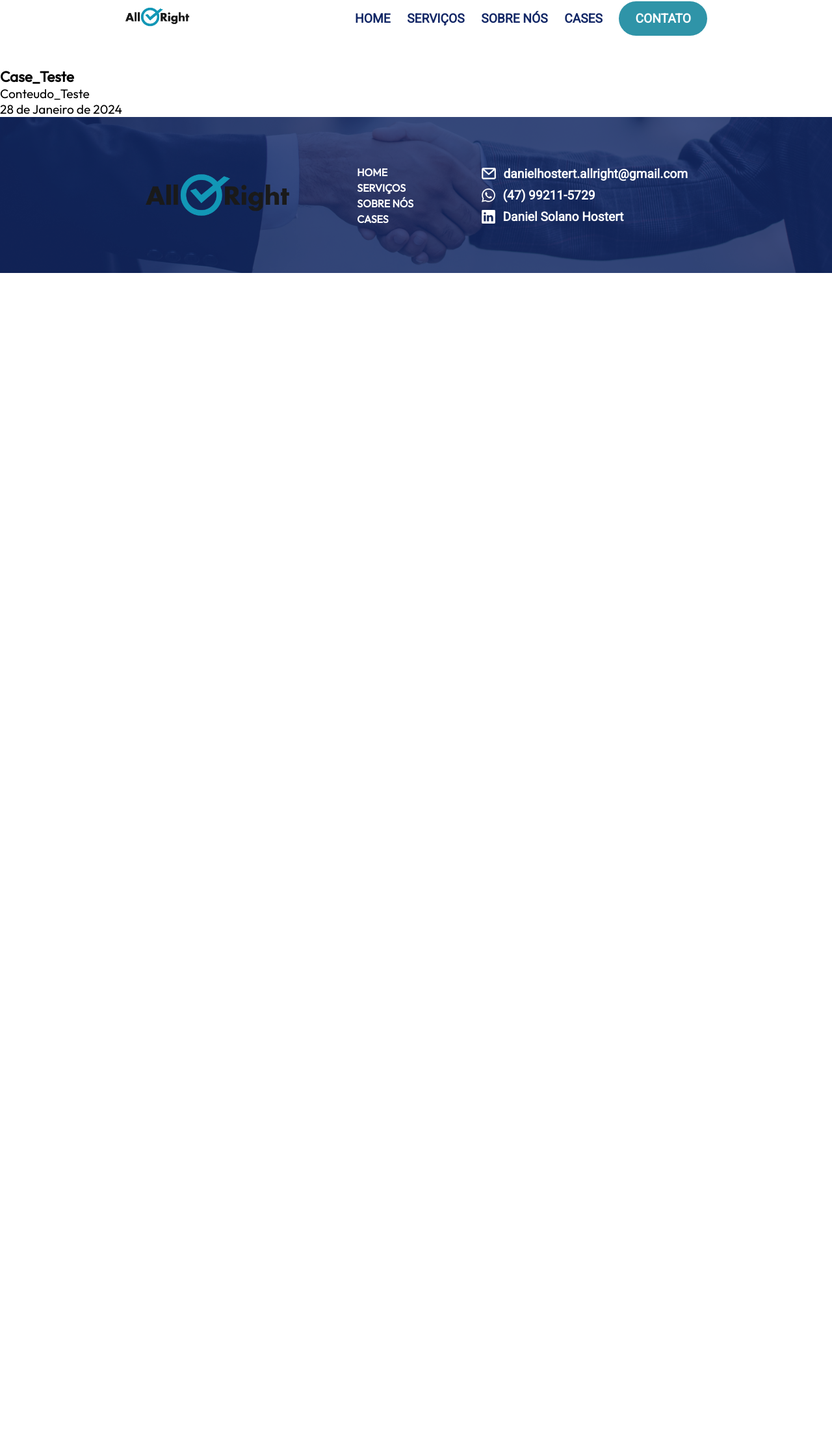
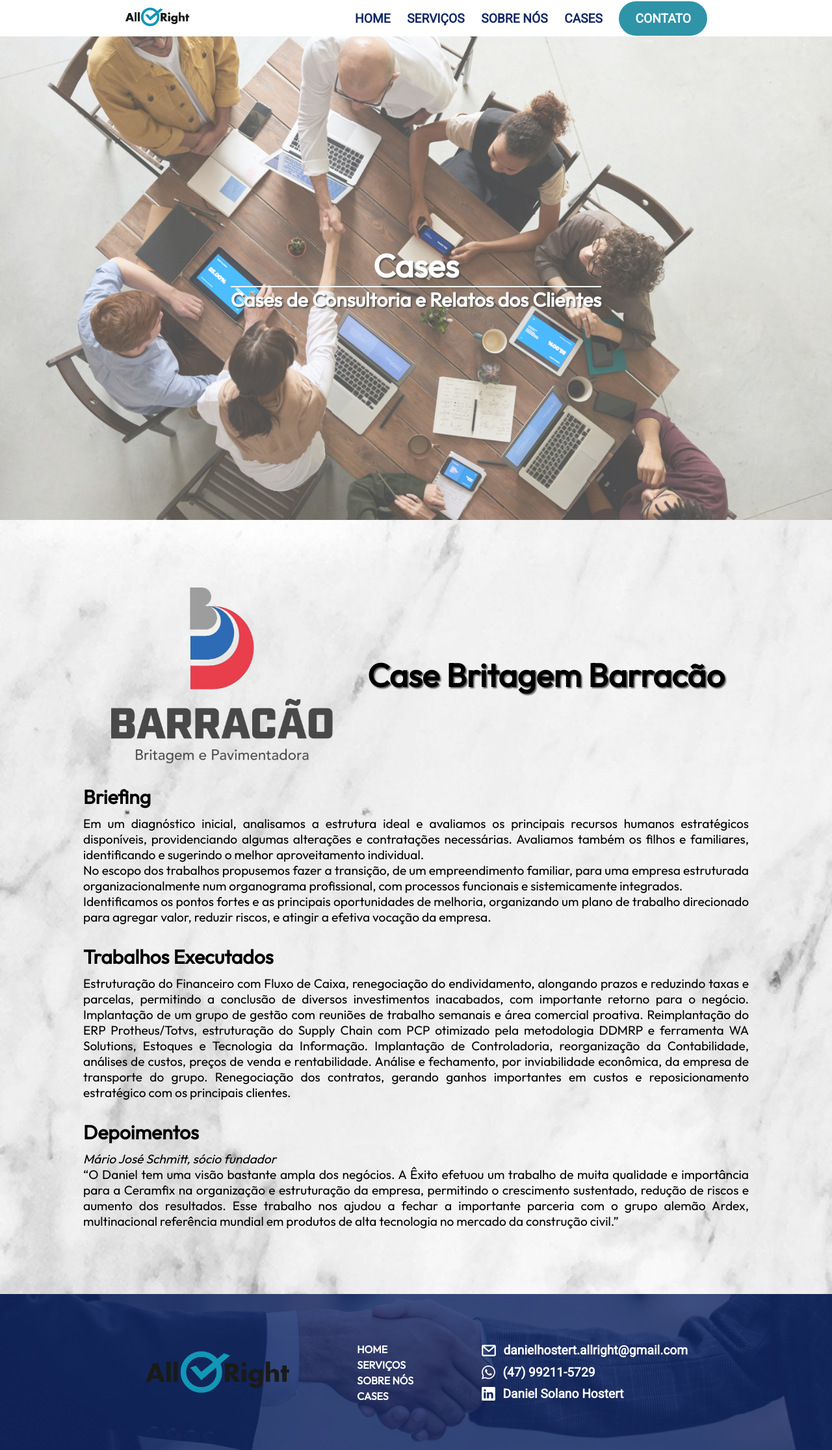
Before and after one commit to All-Right-Consultoria/All-Right-Landing-Page, a Django app: page /cases/ in a window 1280 px wide. Shown: the whole page at 65% size. Before the commit the page ends 420 px from the top, so only its background shows below. Run offline with Django 4.2, Linux system fonts and the light colour scheme; data comes from the database, SQL or seed files in the repository.

Commit message:
Adicionado front-end para a páginda de Cases

```diff
--- a/allright/assets/static/styles.css
+++ b/allright/assets/static/styles.css
@@ -138,7 +138,7 @@ p, li {
 .main-banner-img {
     max-height: 100%;
 }
-.apresentacao, .about-us {
+.apresentacao, .about-us, .texto-banner-cases {
     height: 93svh;
     display: flex;
     flex-direction: column;
@@ -171,7 +171,7 @@ p, li {
   }
 }
 
-.apresentacao {
+.apresentacao, .texto-banner-cases {
   animation: 1s ease-out 0s 1 slideInFromLeft;
 }
 
@@ -185,6 +185,7 @@ p, li {
     grid-template-columns: 1fr 1fr;
     gap: 50px;
     padding: 50px;
+    background-color: #ededed;
 }
 .card-servico {
     display: grid;
@@ -261,3 +262,68 @@ p, li {
     line-height: 2.2;
     font-size: 20px;
 }
+
+/* C A S E S */
+.cases {
+    display: flex;
+    flex-direction: column;
+    align-items: center;
+    padding: 100px 50px;
+}
+.container-case {
+    display: flex;
+    flex-direction: column;
+    width: 80vw;
+    gap: 30px;
+}
+.container-case h4{
+    color: black;
+    font-weight: bold;
+    font-size: 30px;
+    margin-bottom: 10px;
+}
+.banner-cases {
+    height: 93svh;
+}
+.banner-cases h1, h3, hr{
+    text-shadow: 2px 2px 2px hsla(0, 0%, 30%, 0.91);
+}
+.banner-cases h1 {
+    font-size: 50px;
+    text-align: center;
+}
+.banner-cases hr {
+    border: 1px solid white;
+}
+.banner-cases h3 {
+    font-size: 30px;
+}
+.cases-banner-img {
+    background-position: center;
+    background-size: cover;
+    background-repeat: repeat;
+    height: 100%;
+}
+.titulo-cases {
+    color: black;
+    font-size: 60px;
+    text-align: center;
+}
+.headline-case {
+    display: flex;
+    justify-content: center;
+    gap: 50px;
+    align-items: center;
+}
+.headline-case img{
+    max-width: 350px;
+    max-height: 350px;
+}
+.headline-case h3 {
+    color: black;
+    font-size: 50px;
+}
+.depoimentos span {
+        font-style: italic;
+        color: black;
+}
--- a/allright/assets/templates/base.html
+++ b/allright/assets/templates/base.html
@@ -24,7 +24,6 @@
                     <li><a class="contato" href="#footer">CONTATO</a></li>
                 </ul>
             </div>
-
         </div>
     </header>
     <main>
--- a/allright/blog/templates/cases_list.html
+++ b/allright/blog/templates/cases_list.html
@@ -1,19 +1,56 @@
 {% extends "base.html" %}
 {% load static %}
 {% block 'content' %}
-<div class="cases">
+<div class="banner-cases">
+    <div class="cases-banner-img" style="background-image: url({% static 'cases-banner.jpg' %});">
+        <div class="texto-banner-cases" >
+            <div class="texto-apresentacao">
                 <h1>Cases</h1>
-    <ul>
+                <hr>
+                <h3>Cases de Consultoria e Relatos dos Clientes</h3>
+            </div>
+        </div>
+    </div>
+</div>
+<div class="cases" style="background-image: url({% static 'cases-background.jpg' %});">
+    <div class="container-case">
+        <div class="headline-case">
+            <img src="{%static 'case-logo.png' %}" alt="">
+            <h3 class="titulo-case">Case Britagem Barracão</h3>
+        </div>
+        <div class="descricao">
+            <h4>Briefing</h4>
+            <p>
+                Em um diagnóstico inicial, analisamos a estrutura ideal e avaliamos os principais recursos humanos estratégicos disponíveis, providenciando algumas alterações e contratações necessárias. Avaliamos também os filhos e familiares, identificando e sugerindo o melhor aproveitamento individual.
+                <br>
+                No escopo dos trabalhos propusemos fazer a transição, de um empreendimento familiar, para uma empresa estruturada organizacionalmente num organograma profissional, com processos funcionais e sistemicamente integrados.
+                <br>
+                Identificamos os pontos fortes e as principais oportunidades de melhoria, organizando um plano de trabalho direcionado para agregar valor, reduzir riscos, e atingir a efetiva vocação da empresa.
+            </p>
+        </div>
+        <div class="trabalhos-executados">
+            <h4>Trabalhos Executados</h4>
+            <p>
+                Estruturação do Financeiro com Fluxo de Caixa, renegociação do endividamento, alongando prazos e reduzindo taxas e parcelas, permitindo a conclusão de diversos investimentos inacabados, com importante retorno para o negócio. Implantação de um grupo de gestão com reuniões de trabalho semanais e área comercial proativa. Reimplantação do ERP Protheus/Totvs, estruturação do Supply Chain com PCP otimizado pela metodologia DDMRP e ferramenta WA Solutions, Estoques e Tecnologia da Informação. Implantação de Controladoria, reorganização da Contabilidade, análises de custos, preços de venda e rentabilidade. Análise e fechamento, por inviabilidade econômica, da empresa de transporte do grupo. Renegociação dos contratos, gerando ganhos importantes em custos e reposicionamento estratégico com os principais clientes.
+            </p>
+        </div>
+        <div class="depoimentos">
+            <h4>Depoimentos</h4>
+            <span>Mário José Schmitt, sócio fundador</span>
+            <p>“O Daniel tem uma visão bastante ampla dos negócios. A Êxito efetuou um trabalho de muita qualidade e importância para a Ceramfix na organização e estruturação da empresa, permitindo o crescimento sustentado, redução de riscos e aumento dos resultados. Esse trabalho nos ajudou a fechar a importante parceria com o grupo alemão Ardex, multinacional referência mundial em produtos de alta tecnologia no mercado da construção civil.”</p>
+        </div>
+        <!-- <ul>
         {% for case in object_list %}
             <li>
-            <h3>{{ case.titulo }}</h3>
+                <h3>Case Britagem Barracão</h3>
                 <p><span>{{ case.conteudo }}</span></p>
                 <span>{{ case.data_publicacao|date }}</span>
             </li>
         {% empty %}
             <li>Estamos trabalhando nisso!</li>
         {% endfor %}
-    </ul>
+        </ul> -->
+    </div>
 </div>
 
 {% endblock 'content' %}
```
Also changed, not shown: allright/assets/static/case-logo.png (added), allright/assets/static/cases-background.jpg (added), allright/assets/static/cases-banner.jpg (added), 1 other file. Lines whose indentation alone changed are shown as unchanged.
